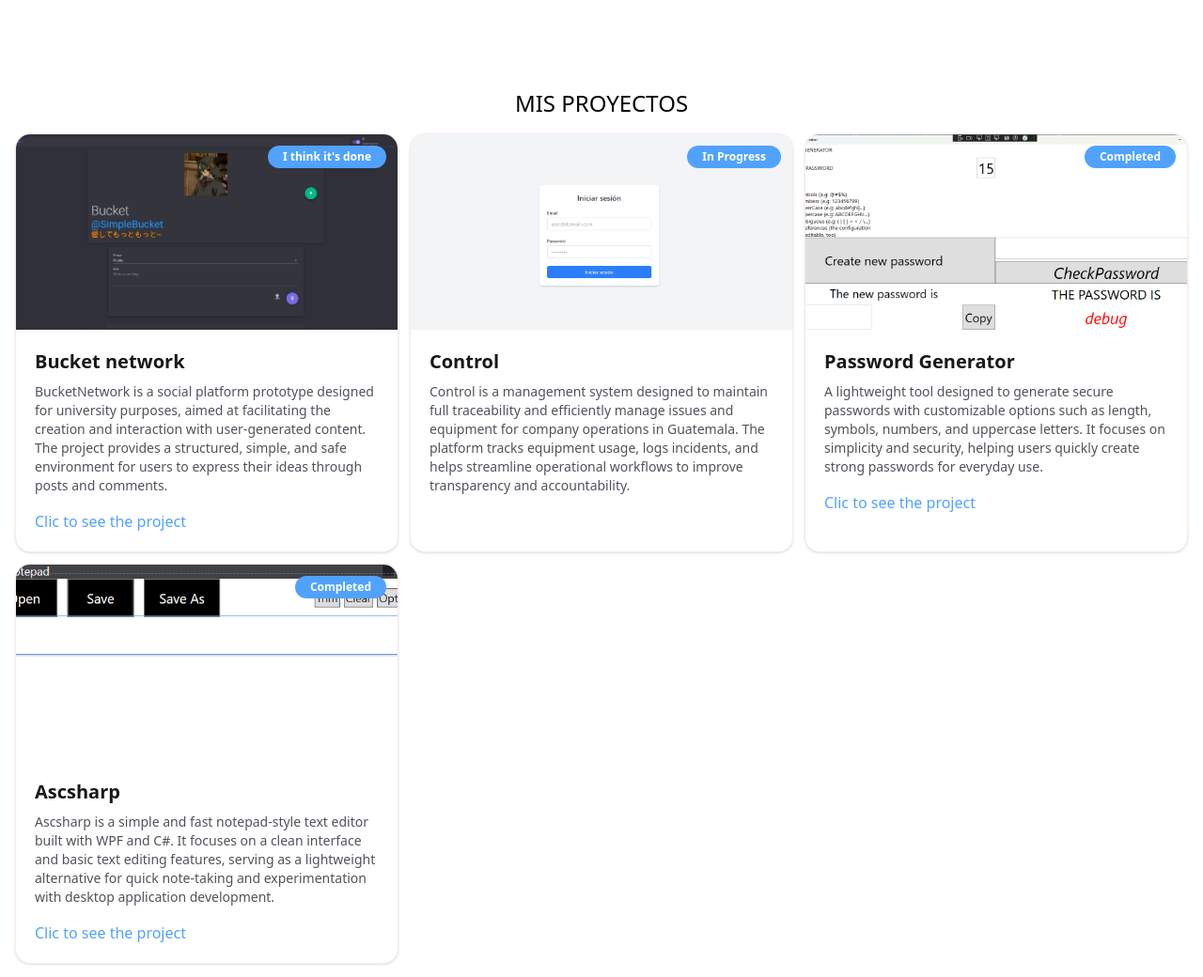
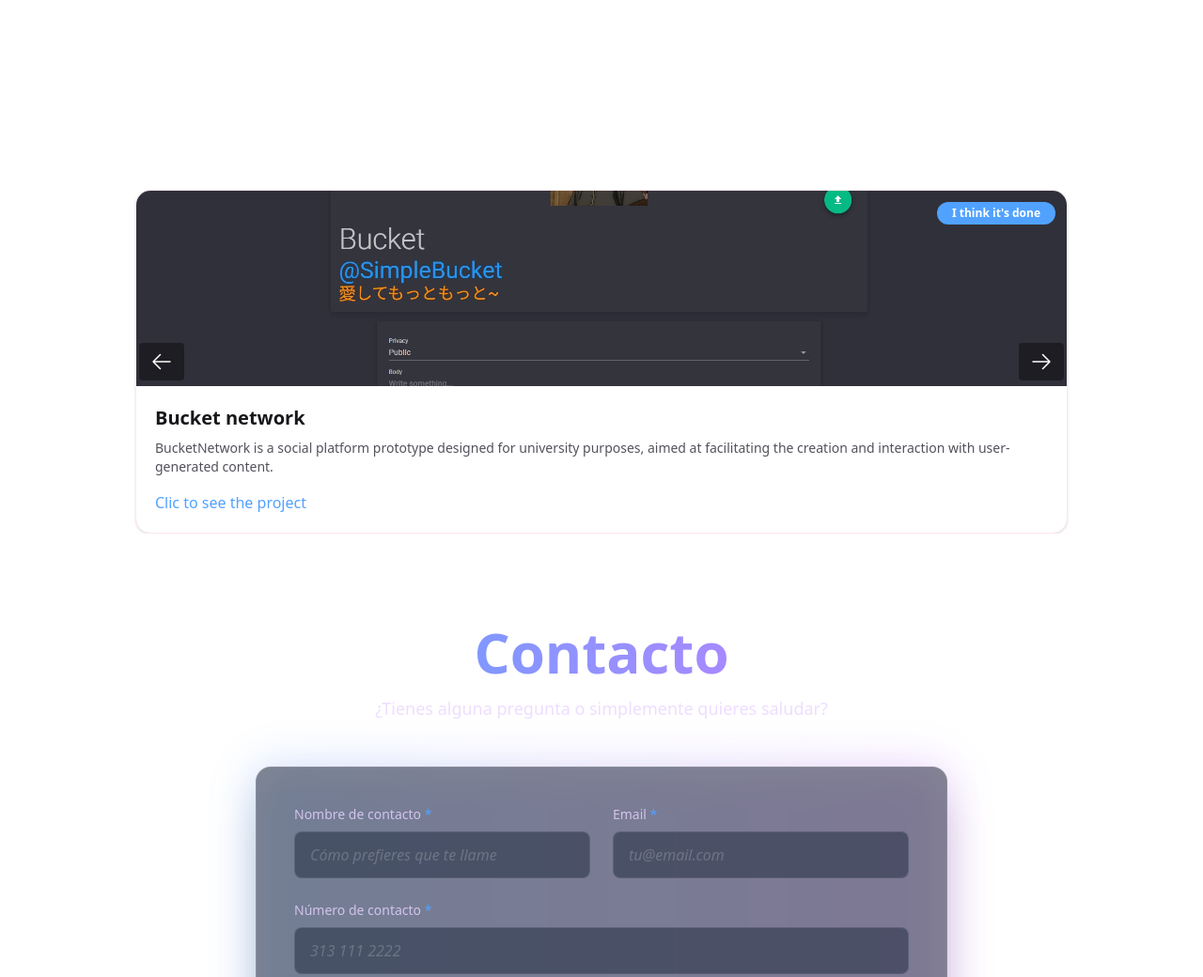
Before and after one commit to JhersonCastro/Astro-Web, an Astro site: page / in a window 1280 px wide. Shown: the part 9411-10451 px from the top of the page at 94% size. Built offline with nearby package versions, Linux system fonts and the light colour scheme; Astro itself is replaced by a stand-in of ours.

Commit message:
refactor: enhance ProyectController layout and improve project descriptions

```diff
--- a/src/components/Proyects/ProyectController.astro
+++ b/src/components/Proyects/ProyectController.astro
@@ -2,39 +2,92 @@
 import ProyectTag from "./ProyectTag.astro"
 ---
 <div class="flex flex-col">
-    <p class=" text-center text-2xl">MIS PROYECTOS</p>
-    <div class="grid grid-cols-3 gap-3 p-4">
+    <div class="text-center mb-12">
+      <h2 class="text-4xl md:text-5xl lg:text-6xl font-bold bg-clip-text text-white">
+        Mis proyectos
+      </h2>
+    </div>
+    <div class="relative w-full max-w-5xl mx-auto overflow-hidden">
+
+  <div id="carousel" class="flex transition-transform duration-500 ease-in-out">
+
+    <div class="w-full shrink-0 px-4">
       <ProyectTag
         Title="Bucket network"
-        Description="BucketNetwork is a social platform prototype designed for university purposes, aimed at facilitating the creation and interaction with user-generated content. The project provides a structured, simple, and safe environment for users to express their ideas through posts and comments."
+        Description="BucketNetwork is a social platform prototype designed for university purposes, aimed at facilitating the creation and interaction with user-generated content."
         Status="I think it's done"
         ImgSrc="/Astro-Web/BucketNetwork.png"
       >
-            <a target="_blank" href="https://github.com/JhersonCastro/PostHiveDemo" class="text-blue-400 hover:text-blue-600">Clic to see the project</a>
+        <a target="_blank" href="https://github.com/JhersonCastro/PostHiveDemo" class="text-blue-400 hover:text-blue-600">
+          Clic to see the project
+        </a>
       </ProyectTag>
-        <ProyectTag
-        Title="Control"
-        Description="Control is a management system designed to maintain full traceability and efficiently manage issues and equipment for company operations in Guatemala. The platform tracks equipment usage, logs incidents, and helps streamline operational workflows to improve transparency and accountability."
-        Status="In Progress"
-        ImgSrc="/Astro-Web/Control.png"
-        />
+    </div>
 
+    <div class="w-full shrink-0 px-4">
       <ProyectTag
         Title="Password Generator"
-        Description="A lightweight tool designed to generate secure passwords with customizable options such as length, symbols, numbers, and uppercase letters. It focuses on simplicity and security, helping users quickly create strong passwords for everyday use."
+        Description="A lightweight tool designed to generate secure passwords with customizable options such as length, symbols, numbers, and uppercase letters."
         Status="Completed"
         ImgSrc="/Astro-Web/PasswordGenerator.png"
       >
-            <a target="_blank" href="https://github.com/JhersonCastro/passwordGenerator" class="text-blue-400 hover:text-blue-600">Clic to see the project</a>
+        <a target="_blank" href="https://github.com/JhersonCastro/passwordGenerator" class="text-blue-400 hover:text-blue-600">
+          Clic to see the project
+        </a>
       </ProyectTag>
+    </div>
 
+    <div class="w-full shrink-0 px-4">
       <ProyectTag
         Title="Ascsharp"
-        Description="Ascsharp is a simple and fast notepad-style text editor built with WPF and C#. It focuses on a clean interface and basic text editing features, serving as a lightweight alternative for quick note-taking and experimentation with desktop application development."
+        Description="Ascsharp is a simple and fast notepad-style text editor built with WPF and C#."
         Status="Completed"
         ImgSrc="/Astro-Web/ASCSharp.png"
       >
-            <a target="_blank" href="https://github.com/JhersonCastro/ASCSharp" class="text-blue-400 hover:text-blue-600">Clic to see the project</a>
+        <a target="_blank" href="https://github.com/JhersonCastro/ASCSharp" class="text-blue-400 hover:text-blue-600">
+          Clic to see the project
+        </a>
       </ProyectTag>
     </div>
+
   </div>
+
+  <button id="prev"
+    class="absolute left-5 top-1/2 -translate-y-1/2 bg-black/40 text-white px-3 py-2 rounded">
+    <svg xmlns="http://www.w3.org/2000/svg" fill="none" viewBox="0 0 24 24" stroke-width="1.5" stroke="currentColor" class="size-6">
+        <path stroke-linecap="round" stroke-linejoin="round" d="M10.5 19.5 3 12m0 0 7.5-7.5M3 12h18" />
+    </svg>
+  </button>
+
+  <button id="next"
+    class="absolute right-5 top-1/2 -translate-y-1/2 bg-black/40 text-white px-3 py-2 rounded transition-transform duration-200 hover:scale-110">
+    <svg xmlns="http://www.w3.org/2000/svg" fill="none" viewBox="0 0 24 24" stroke-width="1.5" stroke="currentColor" class="size-6">
+        <path stroke-linecap="round" stroke-linejoin="round" d="M13.5 4.5 21 12m0 0-7.5 7.5M21 12H3" />
+    </svg>
+  </button>
+
+</div>
+</div>
+<script>
+  const carousel = document.getElementById("carousel");
+  const slides = carousel!.children;
+  const total = slides.length;
+
+  let index = 0;
+
+  function updateCarousel() {
+    carousel!.style.transform = `translateX(-${index * 100}%)`;
+  }
+
+  document.getElementById("next")!.onclick = () => {
+    index = (index + 1) % total;
+    updateCarousel();
+  };
+
+  document.getElementById("prev")!.onclick = () => {
+    index = (index - 1 + total) % total;
+    updateCarousel();
+  };
+
+
+</script>
```
Lines whose indentation alone changed are shown as unchanged.
